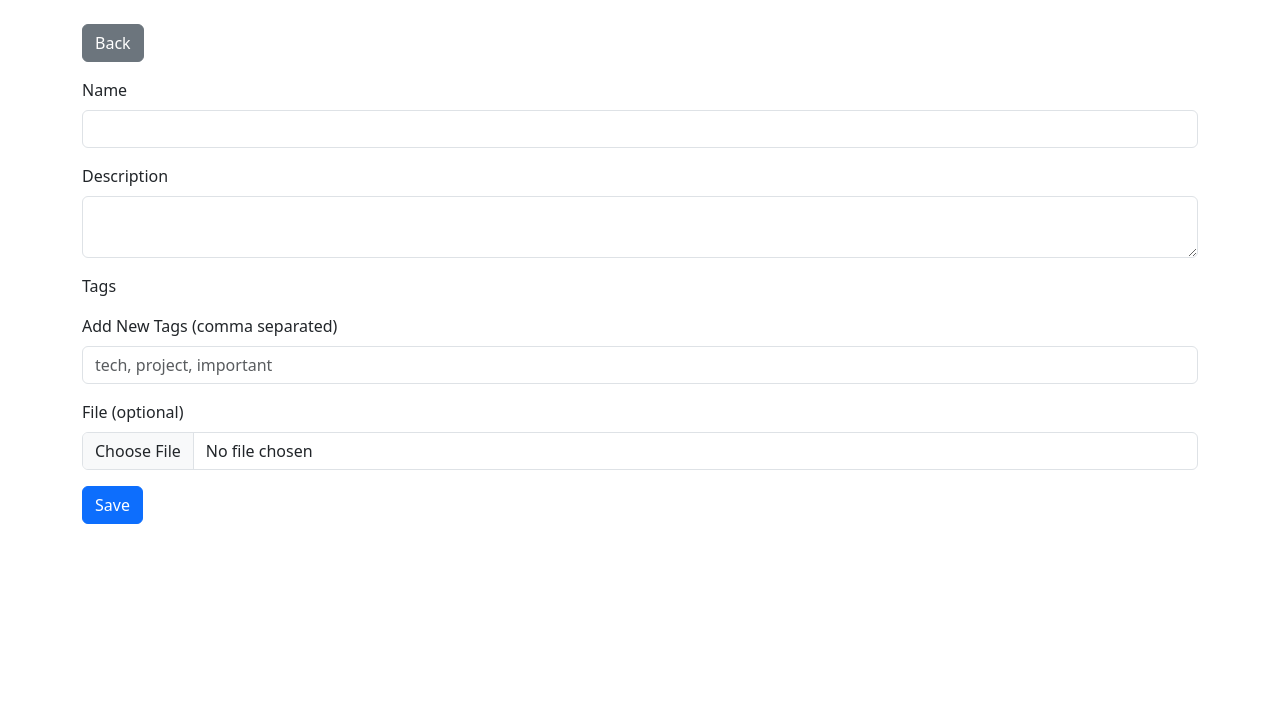
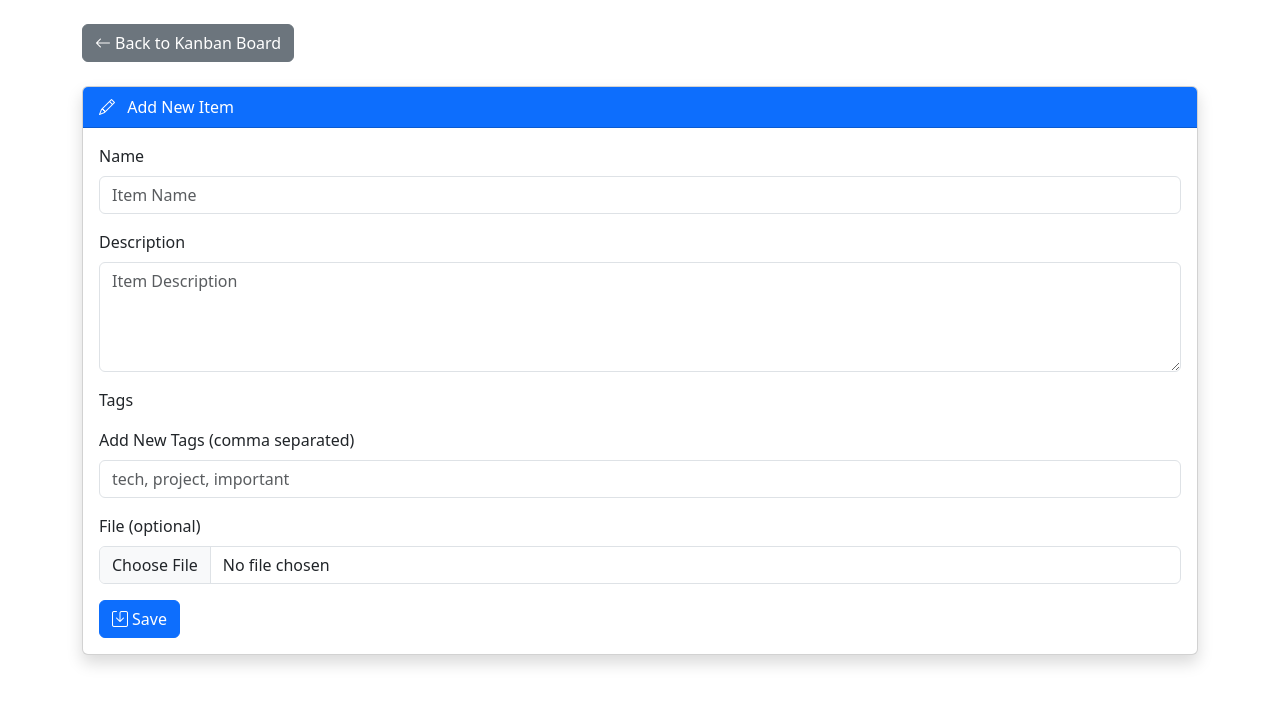
Before and after one commit to paulo1403/crud-django, a Django app: page /create/?source=kanban in a window 1280 px wide. Shown: the part 56-761 px from the top of the page. Run offline with Django 4.2, Linux system fonts and the light colour scheme; the visitor is signed in with stand-in values (Sample User, id 1); data that the repository does not hold is empty.

Commit message:
Refactor item form template for improved layout and user experience; enhance form fields with tooltips, placeholders, and better structure.

```diff
--- a/crud_app/templates/item_form.html
+++ b/crud_app/templates/item_form.html
@@ -1,4 +1,5 @@
 {% extends 'dashboard_base.html' %}
+{% load static %}
 {% block page_title %}
   {% if item %}
     Edit Item
@@ -7,26 +8,55 @@
   {% endif %}
 {% endblock %}
 {% block dashboard_content %}
-  <div class="mb-3">
+  <div class="mb-4">
     {% if source == 'kanban' %}
-      <a href="{% url 'kanban_board' %}" class="btn btn-secondary">Back</a>
+      <a href="{% url 'kanban_board' %}" class="btn btn-secondary">
+        <i class="bi bi-arrow-left me-1"></i>Back to Kanban Board
+      </a>
     {% else %}
-      <a href="{% url 'item_list' %}" class="btn btn-secondary">Back</a>
+      <a href="{% url 'item_list' %}" class="btn btn-secondary">
+        <i class="bi bi-arrow-left me-1"></i>Back to Item List
+      </a>
     {% endif %}
   </div>
+  <div class="card shadow">
+    <div class="card-header bg-primary text-white">
+      <i class="bi bi-pencil me-2"></i>
+      {% if item %}
+        Edit Item
+      {% else %}
+        Add New Item
+      {% endif %}
+    </div>
+    <div class="card-body">
       <form method="post" enctype="multipart/form-data">
         {% csrf_token %}
         <div class="mb-3">
-      <label class="form-label">Name</label>
-      <input class="form-control"
-             type="text"
+          <label for="name"
+                 class="form-label"
+                 data-bs-toggle="tooltip"
+                 data-bs-placement="top"
+                 title="Enter the name of the item">Name</label>
+          <input type="text"
+                 class="form-control"
+                 id="name"
                  name="name"
                  value="{{ item.name|default:'' }}"
-             required />
+                 required
+                 placeholder="Item Name">
         </div>
         <div class="mb-3">
-      <label class="form-label">Description</label>
-      <textarea class="form-control" name="description" required>{{ item.description|default:'' }}</textarea>
+          <label for="description"
+                 class="form-label"
+                 data-bs-toggle="tooltip"
+                 data-bs-placement="top"
+                 title="Enter a detailed description for the item">Description</label>
+          <textarea class="form-control"
+                    id="description"
+                    name="description"
+                    rows="4"
+                    required
+                    placeholder="Item Description">{{ item.description|default:'' }}</textarea>
         </div>
         <div class="mb-3">
           <label class="form-label">Tags</label>
@@ -44,27 +74,36 @@
             {% endfor %}
           </div>
           <div class="mt-2">
-        <label class="form-label">Add New Tags (comma separated)</label>
+            <label for="new_tags"
+                   class="form-label"
+                   data-bs-toggle="tooltip"
+                   data-bs-placement="top"
+                   title="Add new tags separated by commas">Add New Tags (comma separated)</label>
             <input type="text"
                    class="form-control"
+                   id="new_tags"
                    name="new_tags"
                    placeholder="tech, project, important">
           </div>
         </div>
         <div class="mb-3">
-      <label class="form-label">File (optional)</label>
-      <input class="form-control" type="file" name="file" />
+          <label for="file"
+                 class="form-label"
+                 data-bs-toggle="tooltip"
+                 data-bs-placement="top"
+                 title="Upload a file related to the item (optional)">File (optional)</label>
+          <input type="file" class="form-control" id="file" name="file">
           {% if item.file %}
-        <div class="mt-2">
+            <div class="mt-3">
               <p>
-            Current file: <a href="{{ item.file.url }}" target="_blank">{{ item.file.name }}</a>
+                Current file:
+                <a href="{{ item.file.url }}" target="_blank">{{ item.file.name }}</a>
               </p>
               {% if item.is_image %}
                 <img src="{{ item.file.url }}"
                      alt="{{ item.name }}"
-                 width="200"
-                 height="200"
-                 class="img-thumbnail">
+                     class="img-fluid rounded"
+                     style="max-width: 200px">
               {% endif %}
               <div class="form-check mt-2">
                 <input class="form-check-input"
@@ -76,8 +115,14 @@
             </div>
           {% endif %}
         </div>
-    <div class="mb-3">
-      <button class="btn btn-primary" type="submit">Save</button>
+        <button class="btn btn-primary" type="submit">
+          <i class="bi bi-save me-1"></i>Save
+        </button>
+      </form>
     </div>
-  </form>
+  </div>
+  <script>
+    const tooltipTriggerList = document.querySelectorAll('[data-bs-toggle="tooltip"]')
+    const tooltipList = [...tooltipTriggerList].map(tooltipTriggerEl => new bootstrap.Tooltip(tooltipTriggerEl))
+  </script>
 {% endblock %}
```
Lines whose indentation alone changed are shown as unchanged.
